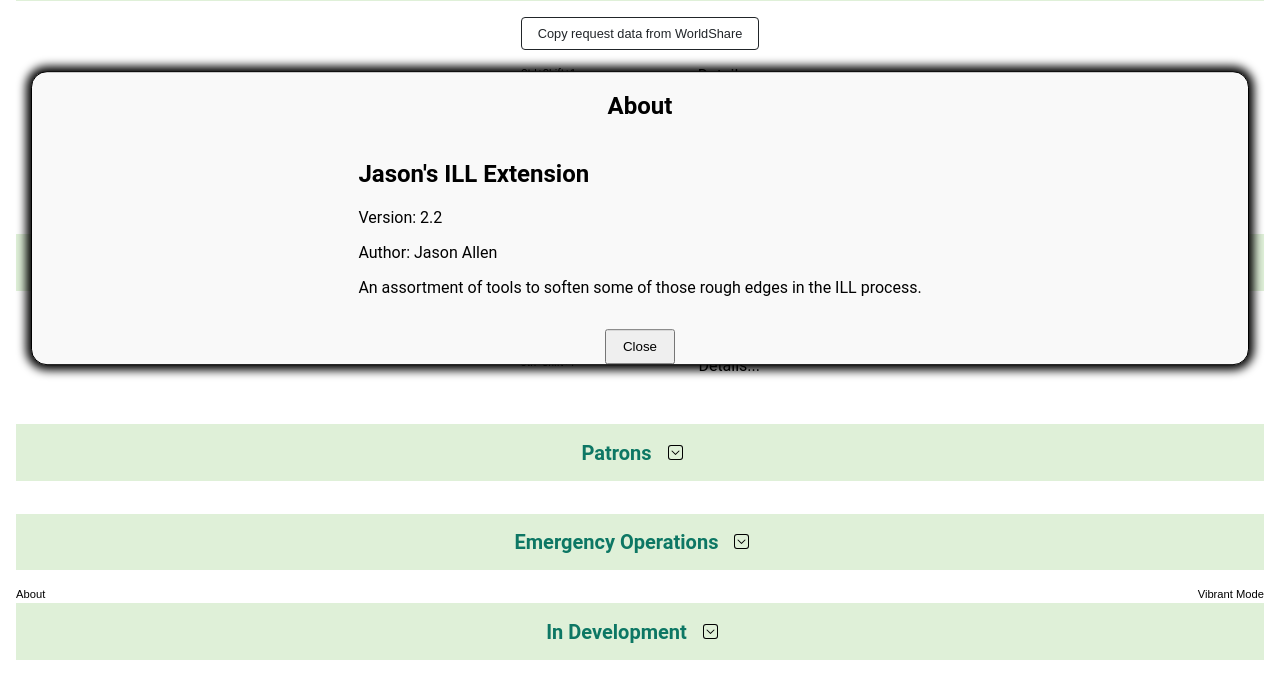
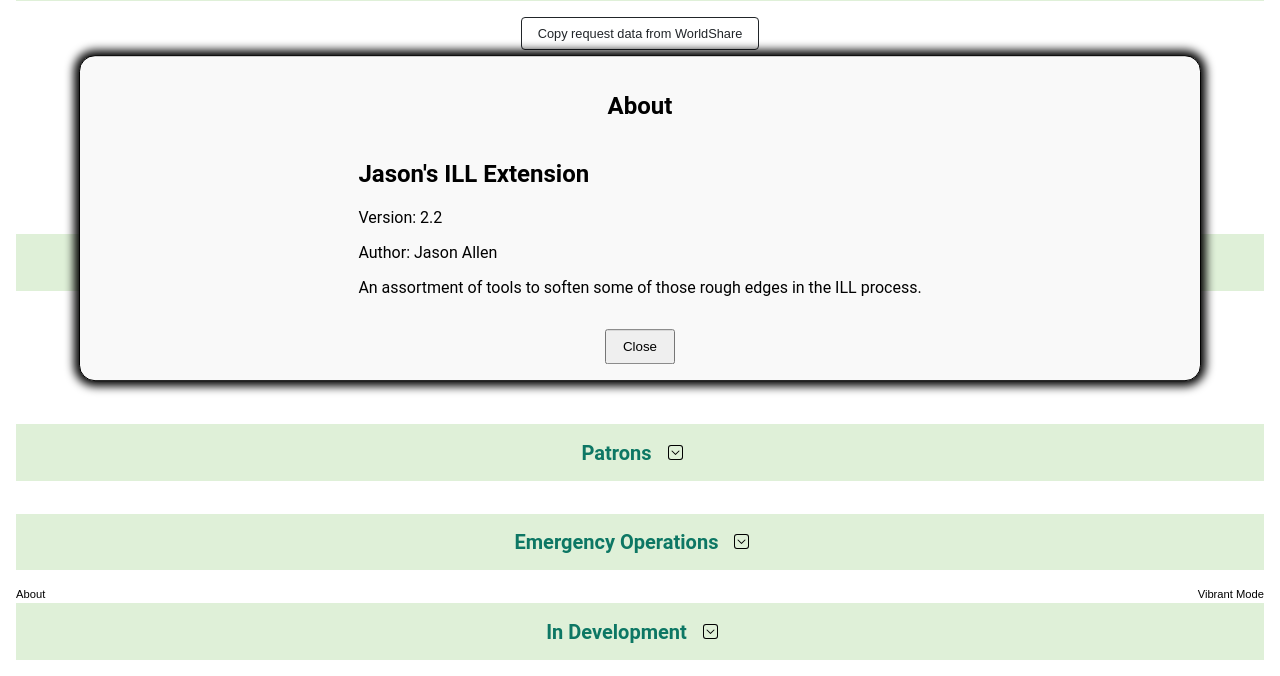
Before and after one commit to jallend1/illChromeExtension, a browser extension: page sidepanel/sidepanel.html in a window 1280 px wide. Both pictures are taken after a click on the button "About". Shown: the part 182-858 px from the top of the page. Drawn offline with Linux system fonts and the light colour scheme.

Commit message:
Moves the static modal styles into the CSS file

```diff
--- a/sidepanel/sidepanel.css
+++ b/sidepanel/sidepanel.css
@@ -243,3 +243,19 @@ button {
     transform: translateY(1px);
   }
 }
+
+#modal {
+  position: fixed;
+  top: 50%;
+  left: 50%;
+  transform: translate(-50%, -50%);
+  border-radius: 1rem;
+  z-index: 1000;
+  display: flex;
+  flex-direction: column;
+  justify-content: center;
+  align-items: center;
+  width: 85%;
+  font-size: 1rem;
+  padding: 1rem;
+}
--- a/sidepanel/sidepanel.js
+++ b/sidepanel/sidepanel.js
@@ -132,21 +132,9 @@ const showModal = (title, content, isError = false) => {
   modal.setAttribute(
     "style",
     `
-    position: fixed;
-    top: 50%;
-    left: 50%;
-    transform: translate(-50%, -50%);
-    border-radius: 1rem;
-    z-index: 1000;
-    display: flex;
-    flex-direction: column;
-    justify-content: center;
-    align-items: center;
     color: ${isError ? "#fff" : "#000"};
     border: 1px solid ${isError ? "#f00" : "#000"};
     box-shadow: 0 0 10px 5px ${isError ? "#f00" : "#000"};
-    width: 95%;
-    font-size: 1rem;
     background-color: ${isError ? "#f00" : "#f9f9f9"};
   `
   );
```
